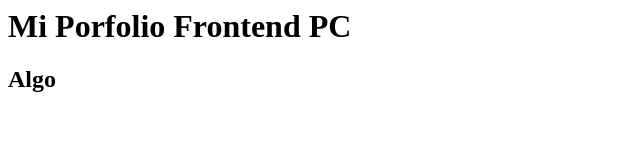
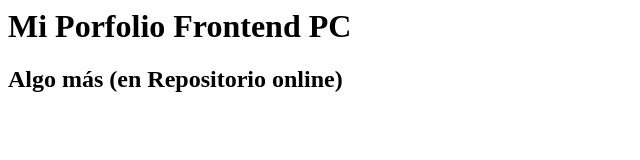
Before and after one commit to JaviRicarteDev/PortfolioFrontend, a plain HTML site: page index.html in a window 1280 px wide. Shown: the whole page, without its empty margins (0-640 px from the left). Drawn offline with Linux system fonts and the light colour scheme.

Commit message:
Update index.html

```diff
--- a/index.html
+++ b/index.html
@@ -1,2 +1,2 @@
 <h1>Mi Porfolio Frontend PC</h1>
-<h2>Algo</h2>
+<h2>Algo más (en Repositorio online)</h2>
```
